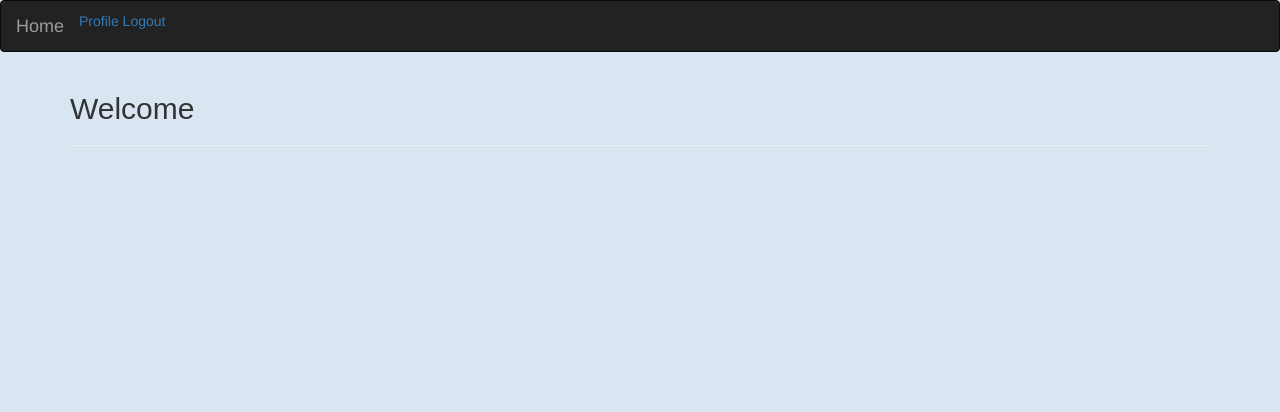
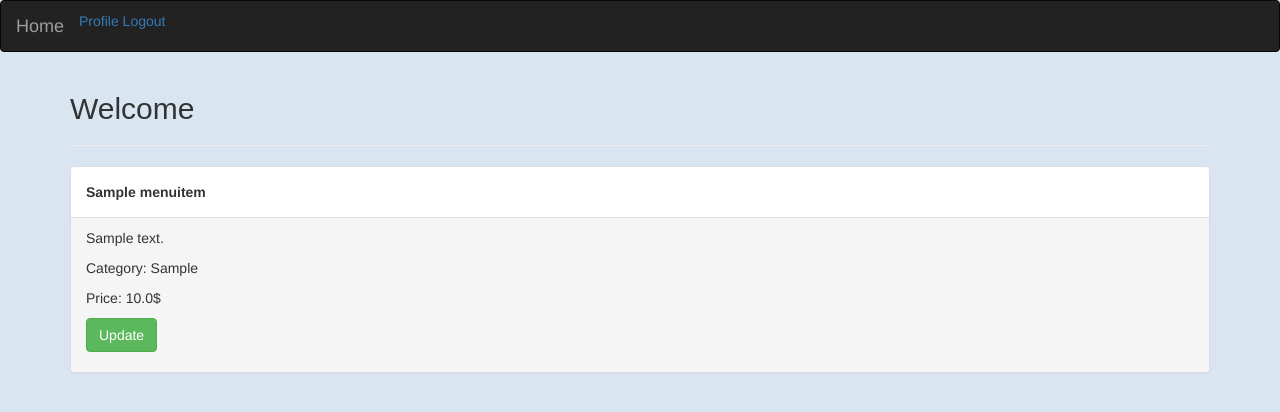
Before and after one commit to KiaraRaynS/restaurant_app-07-07-16, a Django app: page / in a window 1280 px wide. Shown: the top 412 px of the page. Run offline with Django 3.2, Linux system fonts and the light colour scheme; a user stored in the database is signed in; tables that the repository leaves empty hold one stand-in row (values such as "Sample post"); some libraries are stand-ins or nearby versions.

Commit message:
Can now update menu

```diff
--- a/mightyrestaurant/appmightyrestaurant/templates/indexview.html
+++ b/mightyrestaurant/appmightyrestaurant/templates/indexview.html
@@ -2,4 +2,18 @@
 {% block bodycontent %}
   <h2 id='indexhead'>Welcome</h2>
   <hr>
+  {% if worker.workertype == 'owner' %}
+    {% for item in items %}
+    <div class="panel panel-default">
+      <div class="panel-body">
+        <strong>{{ item.title }}</strong>
+        </div>
+        <div class="panel-footer"><p>{{ item.description}}</p>
+          <p>Category: {{item.foodtype}}</p>
+          <p>Price: {{item.price}}$</p>
+          <p><a href="{% url 'updatemenuitemview' item.id %}" class='btn btn-success'>Update</a></p>
+        </div>
+        </div>
+    {% endfor %}
+  {% endif %}
 {% endblock %}
--- a/mightyrestaurant/appmightyrestaurant/views.py
+++ b/mightyrestaurant/appmightyrestaurant/views.py
@@ -8,6 +8,18 @@ from django.core.urlresolvers import reverse_lazy
 
 class IndexView(TemplateView):
     template_name = 'indexview.html'
+
+    def get_context_data(self, **kwargs):
+        user = self.request.user
+        print(user)
+        if user.is_authenticated():
+            worker = Worker.objects.get(user=user)
+            if worker.workertype == 'owner':
+                context = {
+                        'worker': worker,
+                        'items': MenuItem.objects.all(),
+                        }
+                return context
 
 
 class RegisterView(CreateView):
@@ -27,3 +39,14 @@ class ProfileView(UpdateView):
         user = self.request.user
         instance = Worker.objects.get(user=user)
         return instance
+
+
+class UpdateMenuItemView(UpdateView):
+    model = MenuItem
+    fields = ['title', 'foodtype', 'description', 'price']
+    success_url = '/'
+
+    def get_object(self, queryset=None):
+        menuitemid = self.kwargs['pk']
+        menuitem = MenuItem.objects.get(id=menuitemid)
+        return menuitem
--- a/mightyrestaurant/mightyrestaurant/urls.py
+++ b/mightyrestaurant/mightyrestaurant/urls.py
@@ -1,22 +1,8 @@
-"""mightyrestaurant URL Configuration
-
-The `urlpatterns` list routes URLs to views. For more information please see:
-    https://docs.djangoproject.com/en/1.9/topics/http/urls/
-Examples:
-Function views
-    1. Add an import:  from my_app import views
-    2. Add a URL to urlpatterns:  url(r'^$', views.home, name='home')
-Class-based views
-    1. Add an import:  from other_app.views import Home
-    2. Add a URL to urlpatterns:  url(r'^$', Home.as_view(), name='home')
-Including another URLconf
-    1. Import the include() function: from django.conf.urls import url, include
-    2. Add a URL to urlpatterns:  url(r'^blog/', include('blog.urls'))
-"""
 from django.conf.urls import url
 from django.contrib.auth.views import login, logout
 from django.contrib import admin
 from appmightyrestaurant.views import IndexView, RegisterView, ProfileView
+from appmightyrestaurant.views import UpdateMenuItemView
 
 urlpatterns = [
     url(r'^admin/', admin.site.urls),
@@ -26,4 +12,6 @@ urlpatterns = [
     url(r'^accounts/profile/$', ProfileView.as_view(), name='profileview'),
     url(r'^logout/$', logout, name='logout'),
     url(r'^login/$', login, name='login'),
+    # Action related URLS
+    url(r'^updatemenu/(?P<pk>\d+)/$', UpdateMenuItemView.as_view(), name='updatemenuitemview'),
 ]
```
Also changed, not shown: mightyrestaurant/appmightyrestaurant/templates/appmightyrestaurant/menuitem_form.html (added, +9 -0 lines).
